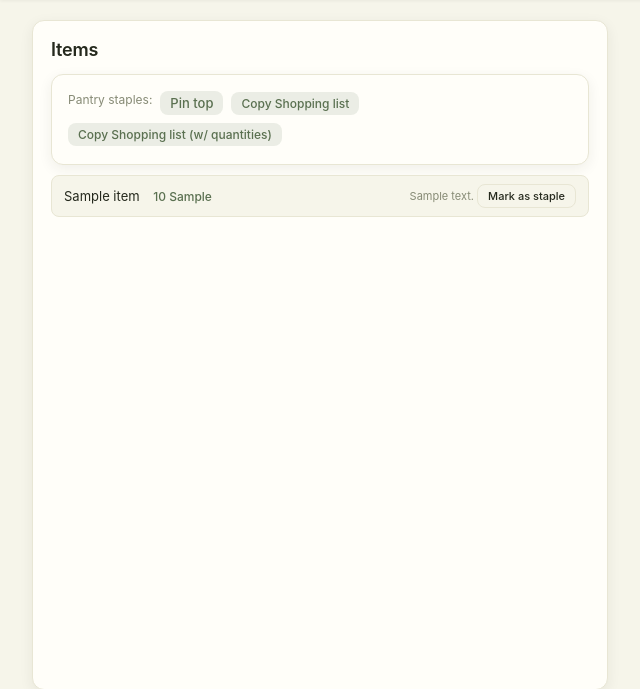
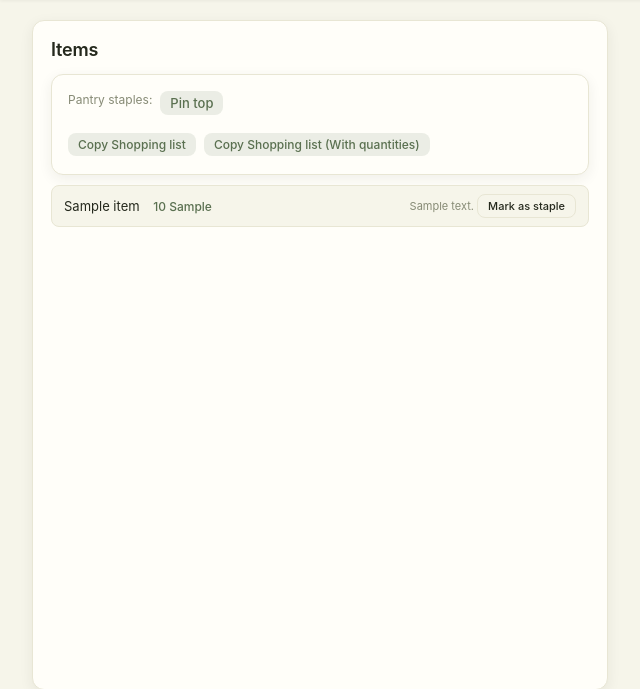
Before and after one commit to PepJr100/meal-planner, a Flask app: template meal_planner/templates/shopping_list.html in a window 1280 px wide. Shown: the part 84-773 px from the top of the page, without its empty margins (0-640 px from the left). Run offline with Flask 3, Linux system fonts and the light colour scheme; the template is opened without the code that fills it: most values are stand-ins (such as "Sample title", 1, 10 or a date in 2020).

Commit message:
Move copy buttons to their own row; rename "w/" to "With"
The two copy buttons shared a row with the Pantry staples controls.
Split them onto a separate row and spell out "With quantities".

Co-Authored-By: Claude Opus 4.8 (1M context) <noreply@anthropic.com>

```diff
--- a/meal_planner/templates/shopping_list.html
+++ b/meal_planner/templates/shopping_list.html
@@ -37,8 +37,10 @@
               style="padding: 4px 10px;"
               >Pin {{ 'bottom' if staples_mode == 'top' else 'top' }}</a
             >
+          </div>
+          <div class="url-fetch-row" style="margin-top: 8px;">
             <button class="nav-link" style="padding: 4px 10px; border: none; font-size: 12px; cursor: pointer;" onclick="copyIngredients(this, false)">Copy Shopping list</button>
-            <button class="nav-link" style="padding: 4px 10px; border: none; font-size: 12px; cursor: pointer;" onclick="copyIngredients(this, true)">Copy Shopping list (w/ quantities)</button>
+            <button class="nav-link" style="padding: 4px 10px; border: none; font-size: 12px; cursor: pointer;" onclick="copyIngredients(this, true)">Copy Shopping list (With quantities)</button>
           </div>
         </div>
         <ul class="shopping-list">
```
